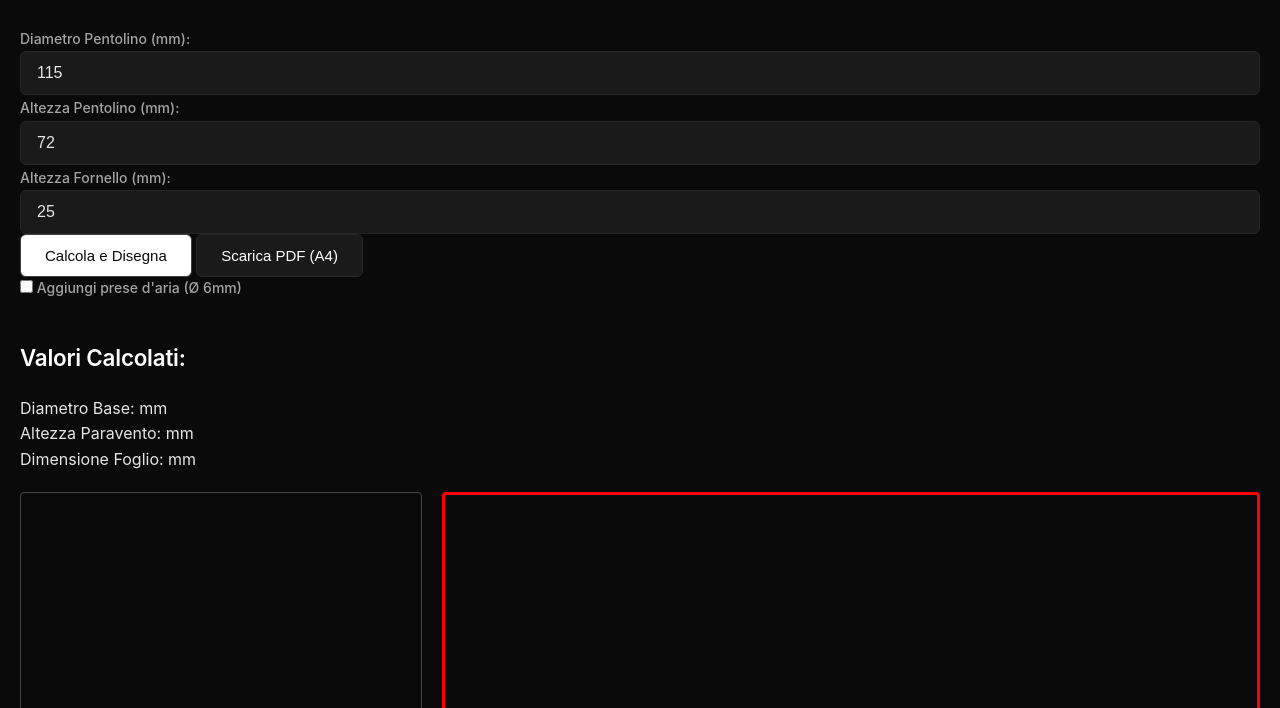
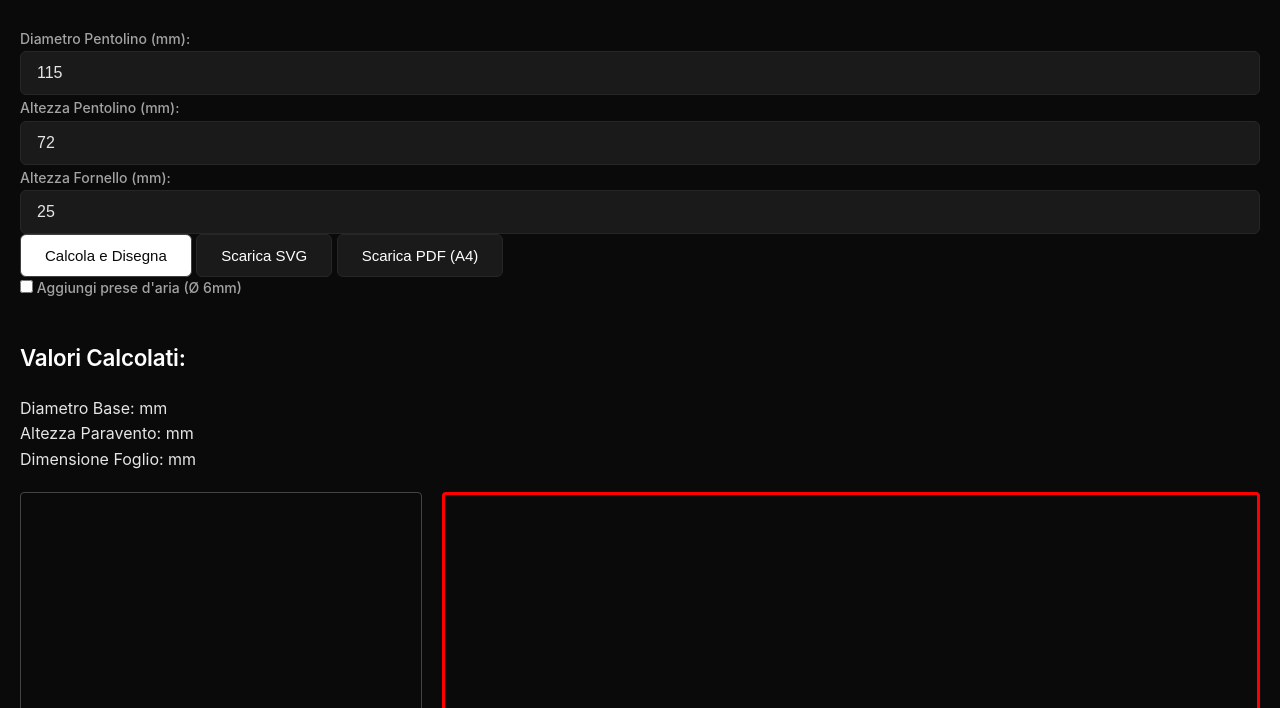
Before and after one commit to Lavizzzz/Conical-WindShield-Generator, a plain HTML site: page index.html in a window 1280 px wide. Shown: the part 92-800 px from the top of the page. Drawn offline with nearby package versions, Linux system fonts and the light colour scheme.

Commit message:
Update index.html

```diff
--- a/index.html
+++ b/index.html
@@ -31,7 +31,7 @@
         <input type="number" id="altezzaFornello" value="25">
 
         <button id="calcolaBtn">Calcola e Disegna</button>
-       <!-- <button id="downloadSvgBtn">Scarica SVG</button> -->
+        <button id="downloadSvgBtn">Scarica SVG</button>
         <button id="downloadPdfBtn">Scarica PDF (A4)</button>
 
     </div>
```
